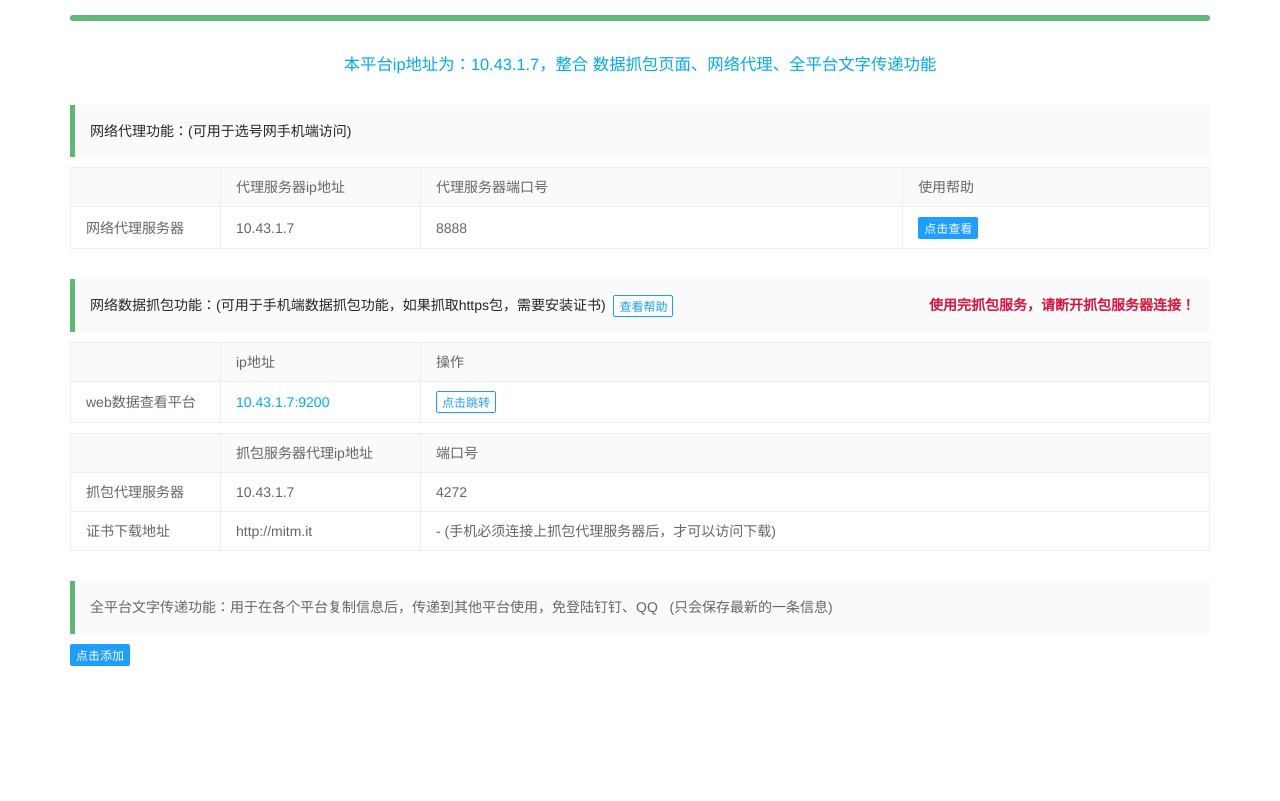
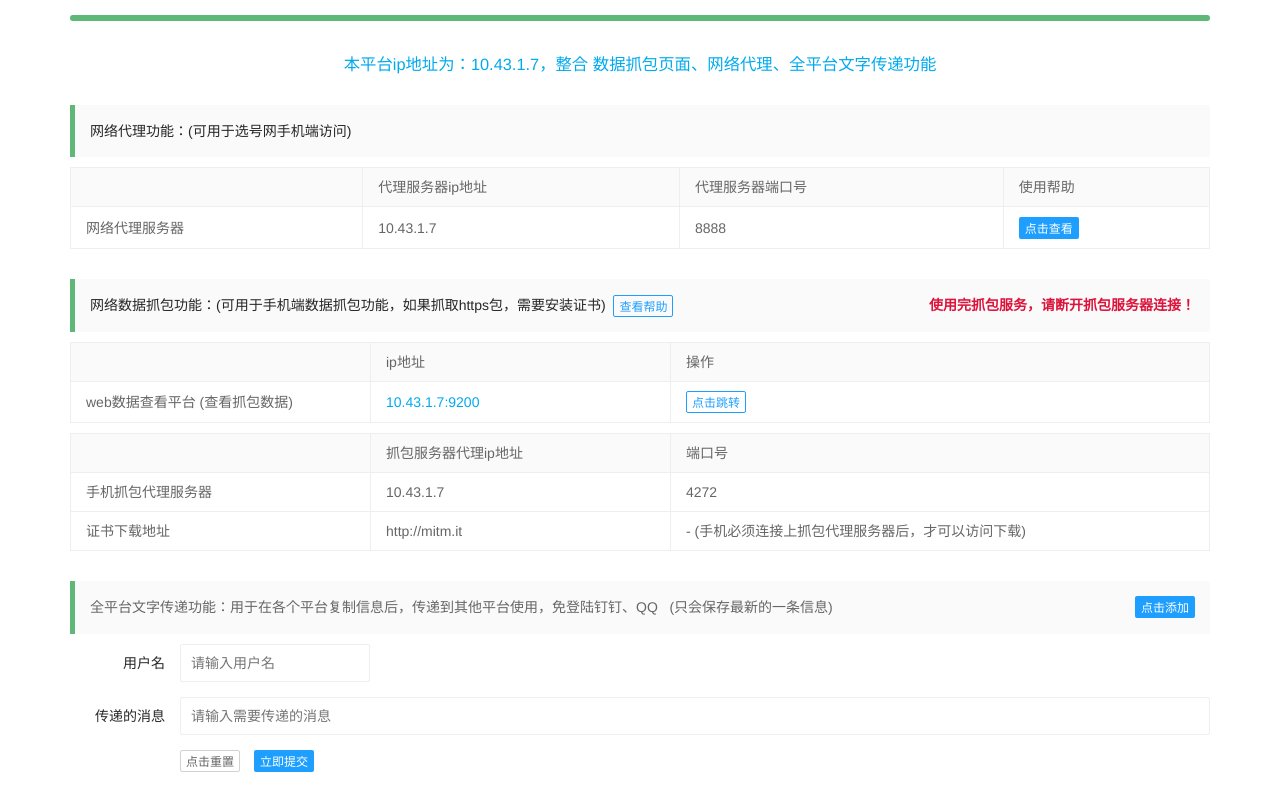
Before and after one commit to dokidoki-dev/uhz-tools, a Flask app: page / in a window 1280 px wide. Before the commit the page ends 666 px from the top, so only its background shows below. Run offline with Flask 2, Linux system fonts and the light colour scheme.

Commit message:
更新html页面

```diff
--- a/templates/index.html
+++ b/templates/index.html
@@ -27,11 +27,6 @@
         <span>网络代理功能：(可用于选号网手机端访问)</span>
     </blockquote>
     <table class="layui-table">
-        <colgroup>
-            <col width="150">
-            <col width="200">
-            <col>
-        </colgroup>
         <thead>
         <tr>
             <th></th>
@@ -60,8 +55,8 @@
     </blockquote>
     <table class="layui-table">
         <colgroup>
-            <col width="150">
-            <col width="200">
+            <col width="300">
+            <col width="300">
             <col>
         </colgroup>
         <thead>
@@ -73,7 +68,7 @@
         </thead>
         <tbody>
         <tr>
-            <td>web数据查看平台</td>
+            <td>web数据查看平台 (查看抓包数据)</td>
             <td><a href="http://10.43.1.7:9200" target="_blank" style="color: #01AAED">10.43.1.7:9200</a></td>
             <td><a href="http://10.43.1.7:9200" target="_blank"
                    class="layui-btn-xs layui-btn layui-btn-primary layui-border-blue">点击跳转</a></td>
@@ -83,8 +78,8 @@
 
     <table class="layui-table">
         <colgroup>
-            <col width="150">
-            <col width="200">
+            <col width="300">
+            <col width="300">
             <col>
         </colgroup>
         <thead>
@@ -96,7 +91,7 @@
         </thead>
         <tbody>
         <tr>
-            <td>抓包代理服务器</td>
+            <td>手机抓包代理服务器</td>
             <td>10.43.1.7</td>
             <td>4272</td>
         </tr>
@@ -111,9 +106,37 @@
     <blockquote class="layui-elem-quote" style="margin-top: 30px;">
         <div class="layui-text">
             全平台文字传递功能：用于在各个平台复制信息后，传递到其他平台使用，免登陆钉钉、QQ &nbsp&nbsp(只会保存最新的一条信息)
+            <button test-active="test-form" class="layui-btn layui-btn-xs layui-btn layui-btn-normal"
+                    style="float: right">点击添加
+            </button>
         </div>
     </blockquote>
-    <button test-active="test-form" class="layui-btn layui-btn-xs layui-btn layui-btn-normal">点击添加</button>
+
+    <form class="layui-form" action="">
+        <div class="layui-form-item">
+            <label class="layui-form-label">用户名</label>
+            <div class="layui-input-inline">
+                <input type="text" name="names" required lay-verify="required" placeholder="请输入用户名" autocomplete="off"
+                       class="layui-input">
+            </div>
+        </div>
+        <div class="layui-form-item">
+            <label class="layui-form-label">传递的消息</label>
+            <div class="layui-input-block">
+                <input type="text" name="msg" id="msgs" required lay-verify="required" placeholder="请输入需要传递的消息"
+                       autocomplete="off"
+                       class="layui-input">
+            </div>
+        </div>
+        <div class="layui-form-item">
+            <div class="layui-input-block">
+                <button type="reset" class="layui-btn layui-btn-primary layui-btn-xs">点击重置</button>
+                <button class="layui-btn layui-btn-xs layui-btn layui-btn-normal" lay-submit lay-filter="formDemo">
+                    立即提交
+                </button>
+            </div>
+        </div>
+    </form>
 </div>
 
 
@@ -133,11 +156,36 @@
         //输出版本号
         lay('#version').html(layui.v);
 
-        //日期
-        laydate.render({
-            elem: '#test2'
-            , value: new Date()
-            , isInitValue: true
+        //监听提交
+        form.on('submit(formDemo)', function (data) {
+            $.ajax({
+                url: '/add',
+                method: 'post',
+                data: data.field,
+                dataType: 'JSON',
+                form: data,
+                success: function (data) {
+                    if (data.code === 200) {
+                        layer.alert(data.msg, {
+                            icon: 6,
+                            title: "成功"
+                        })
+                        $("#msgs").val("")
+                    } else {
+                        layer.alert(data.msg, {
+                            icon: 5,
+                            title: "错误"
+                        });
+                    }
+                },
+                error: function (e) {
+                    layer.alert("服务器繁忙！", {
+                        icon: 5,
+                        title: "错误"
+                    });
+                }
+            });
+            return false
         });
         //触发事件
         util.event('test-active', {
@@ -194,7 +242,6 @@
                     , success: function (layero, index) {
                         layero.find('.layui-layer-content').css('overflow', 'visible');
                         form.render().on('submit(*)', function (data) {
-                            console.log(data)
                             $.ajax({
                                 url: '/add',
                                 method: 'post',
@@ -202,9 +249,7 @@
                                 dataType: 'JSON',
                                 form: data,
                                 success: function (data) {
-                                    console.log(data.code)
                                     if (data.code === 200) {
-                                        console.log(data.code === 200)
                                         layer.alert(data.msg, {
                                             icon: 6,
                                             title: "成功"
@@ -225,8 +270,6 @@
                                 }
                             });
                             return false;
-                            // layer.msg(JSON.stringify(data.field), {icon: 1});
-                            // layer.close(index); //关闭层
                         });
                     }
                 });
```
